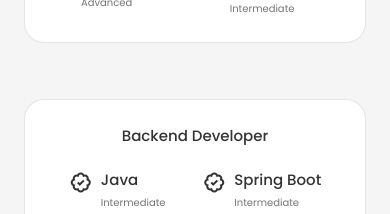
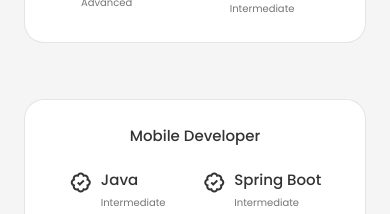
Before and after one commit to fabiodrneles/portfolio-react, a React (Create React App) app: page / in a window 390 px wide. Shown: the part 1180-1394 px from the top of the page. Built offline with nearby package versions, Linux system fonts and the light colour scheme.

Commit message:
mudando o titlo da skills backend para mobile

```diff
--- a/src/components/skills/Backend.jsx
+++ b/src/components/skills/Backend.jsx
@@ -3,7 +3,7 @@
 const Backend = () => {
   return (
     <div className="skills__content">
-      <h3 className="skills__title">Backend Developer</h3>
+      <h3 className="skills__title">Mobile Developer</h3>
 
       <div className="skills__box">
             <div className="skills__group">
```
